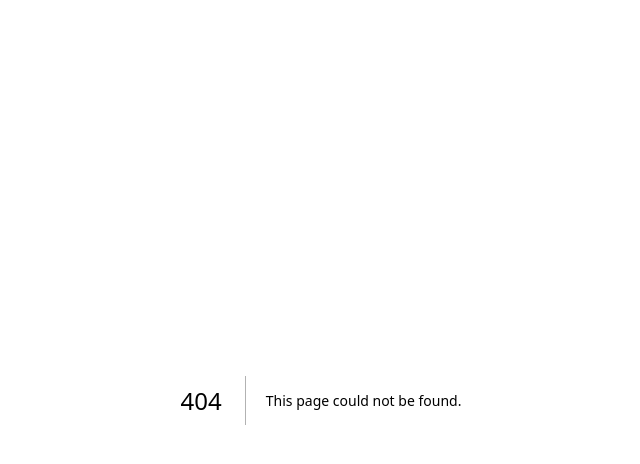
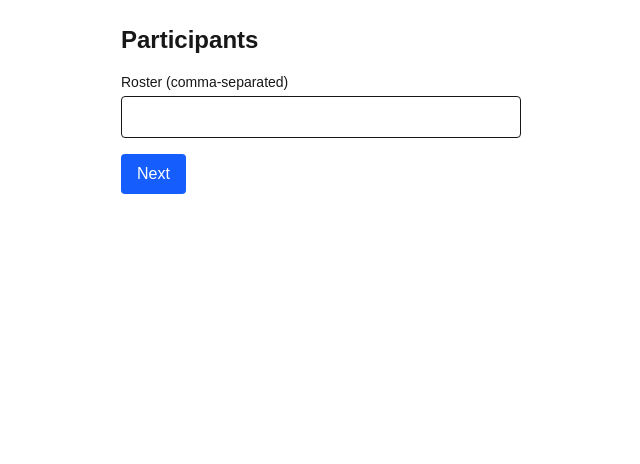
Before and after one commit to verypal/gamepop, a Next.js app: page /admin/sessions/new/participants in a window 1280 px wide. Before the commit this address had no page. Shown: the top 464 px of the page, without its empty margins (319-959 px from the left). Built offline with nearby package versions, Linux system fonts and the light colour scheme.

Commit message:
feat(admin): add participants step

```diff
--- a/src/app/admin/sessions/new/page.tsx
+++ b/src/app/admin/sessions/new/page.tsx
@@ -1,46 +1,98 @@
 "use client";
 
-import { useFormState } from "react-dom";
-import { createSession, type FormState } from "./actions";
-
-const initialState: FormState = { message: null };
+import { useEffect, useState } from "react";
+import { useRouter } from "next/navigation";
+import sessionForm, { SessionFormData } from "./sessionForm";
 
 export default function NewSessionPage() {
-  const [state, formAction] = useFormState(createSession, initialState);
+  const router = useRouter();
+  const [form, setForm] = useState<SessionFormData>({
+    title: "",
+    time: "",
+    venue: "",
+    price: "",
+    spots: "",
+  });
+
+  useEffect(() => {
+    const data = sessionForm.load();
+    setForm((prev) => ({ ...prev, ...data }));
+  }, []);
+
+  function handleChange(
+    e: React.ChangeEvent<HTMLInputElement>
+  ) {
+    const { name, value } = e.target;
+    setForm((prev) => ({ ...prev, [name]: value }));
+  }
+
+  function handleNext(e: React.FormEvent<HTMLFormElement>) {
+    e.preventDefault();
+    sessionForm.save(form);
+    router.push("/admin/sessions/new/participants");
+  }
 
   return (
     <main className="min-h-screen p-6 max-w-md mx-auto">
       <h1 className="text-2xl font-semibold mb-4">New Session</h1>
-      <form action={formAction} className="space-y-4">
+      <form onSubmit={handleNext} className="space-y-4">
         <div>
           <label className="block text-sm font-medium mb-1">Title</label>
-          <input name="title" required className="w-full border rounded p-2" />
+          <input
+            name="title"
+            required
+            value={form.title || ""}
+            onChange={handleChange}
+            className="w-full border rounded p-2"
+          />
         </div>
         <div>
           <label className="block text-sm font-medium mb-1">Time</label>
-          <input name="time" required className="w-full border rounded p-2" />
+          <input
+            name="time"
+            required
+            value={form.time || ""}
+            onChange={handleChange}
+            className="w-full border rounded p-2"
+          />
         </div>
         <div>
           <label className="block text-sm font-medium mb-1">Venue</label>
-          <input name="venue" required className="w-full border rounded p-2" />
+          <input
+            name="venue"
+            required
+            value={form.venue || ""}
+            onChange={handleChange}
+            className="w-full border rounded p-2"
+          />
         </div>
         <div>
           <label className="block text-sm font-medium mb-1">Price</label>
-          <input name="price" type="text" required className="w-full border rounded p-2" />
+          <input
+            name="price"
+            type="text"
+            required
+            value={form.price || ""}
+            onChange={handleChange}
+            className="w-full border rounded p-2"
+          />
         </div>
         <div>
           <label className="block text-sm font-medium mb-1">Spots</label>
-          <input name="spots" type="number" required className="w-full border rounded p-2" />
+          <input
+            name="spots"
+            type="number"
+            required
+            value={form.spots || ""}
+            onChange={handleChange}
+            className="w-full border rounded p-2"
+          />
         </div>
-        <div>
-          <label className="block text-sm font-medium mb-1">Roster (comma-separated)</label>
-          <input name="roster" className="w-full border rounded p-2" />
-        </div>
-        {state.message && (
-          <p className="text-red-600">{state.message}</p>
-        )}
-        <button type="submit" className="px-4 py-2 bg-blue-600 text-white rounded">
-          Create
+        <button
+          type="submit"
+          className="px-4 py-2 bg-blue-600 text-white rounded"
+        >
+          Next
         </button>
       </form>
     </main>
--- /dev/null
+++ b/src/app/admin/sessions/new/participants/page.tsx
@@ -0,0 +1,44 @@
+"use client";
+
+import { useEffect, useState } from "react";
+import { useRouter } from "next/navigation";
+import sessionForm from "../sessionForm";
+
+export default function ParticipantsPage() {
+  const router = useRouter();
+  const [roster, setRoster] = useState("");
+
+  useEffect(() => {
+    const data = sessionForm.load();
+    setRoster(data.roster || "");
+  }, []);
+
+  function handleNext(e: React.FormEvent<HTMLFormElement>) {
+    e.preventDefault();
+    sessionForm.save({ roster });
+    router.push("/admin/sessions/new/schedule");
+  }
+
+  return (
+    <main className="min-h-screen p-6 max-w-md mx-auto">
+      <h1 className="text-2xl font-semibold mb-4">Participants</h1>
+      <form onSubmit={handleNext} className="space-y-4">
+        <div>
+          <label className="block text-sm font-medium mb-1">Roster (comma-separated)</label>
+          <input
+            name="roster"
+            value={roster}
+            onChange={(e) => setRoster(e.target.value)}
+            className="w-full border rounded p-2"
+          />
+        </div>
+        <button
+          type="submit"
+          className="px-4 py-2 bg-blue-600 text-white rounded"
+        >
+          Next
+        </button>
+      </form>
+    </main>
+  );
+}
--- /dev/null
+++ b/src/app/admin/sessions/new/sessionForm.ts
@@ -0,0 +1,34 @@
+export type SessionFormData = {
+  title?: string;
+  time?: string;
+  venue?: string;
+  price?: string;
+  spots?: string;
+  roster?: string;
+};
+
+const KEY = "sessionForm";
+
+function load(): SessionFormData {
+  if (typeof window === "undefined") return {};
+  try {
+    const raw = sessionStorage.getItem(KEY);
+    return raw ? (JSON.parse(raw) as SessionFormData) : {};
+  } catch {
+    return {};
+  }
+}
+
+function save(data: SessionFormData) {
+  if (typeof window === "undefined") return;
+  const current = load();
+  sessionStorage.setItem(KEY, JSON.stringify({ ...current, ...data }));
+}
+
+function clear() {
+  if (typeof window === "undefined") return;
+  sessionStorage.removeItem(KEY);
+}
+
+const sessionForm = { load, save, clear };
+export default sessionForm;
```
